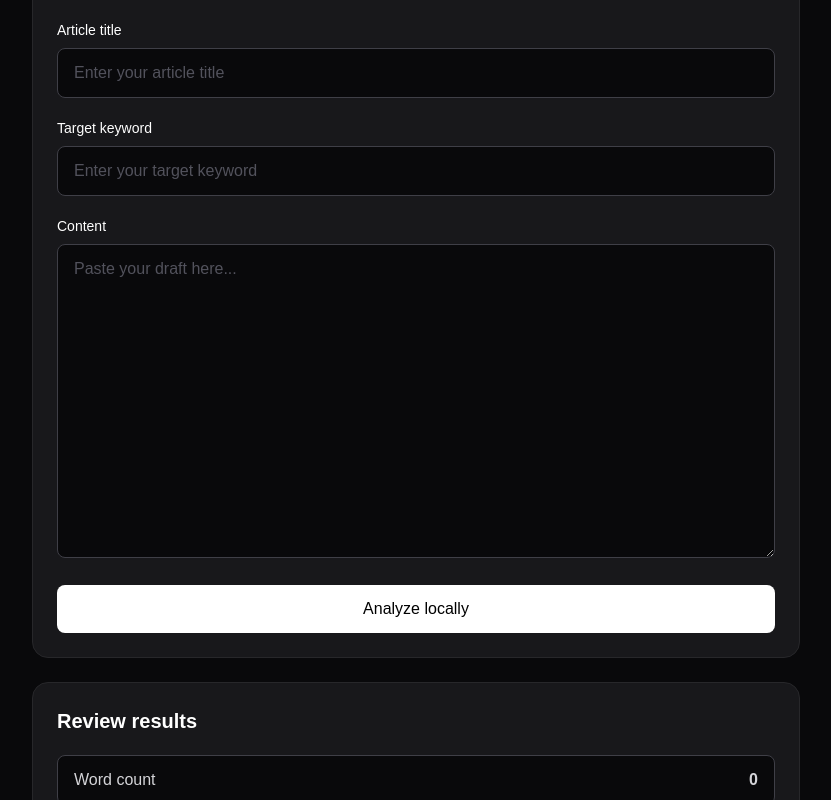
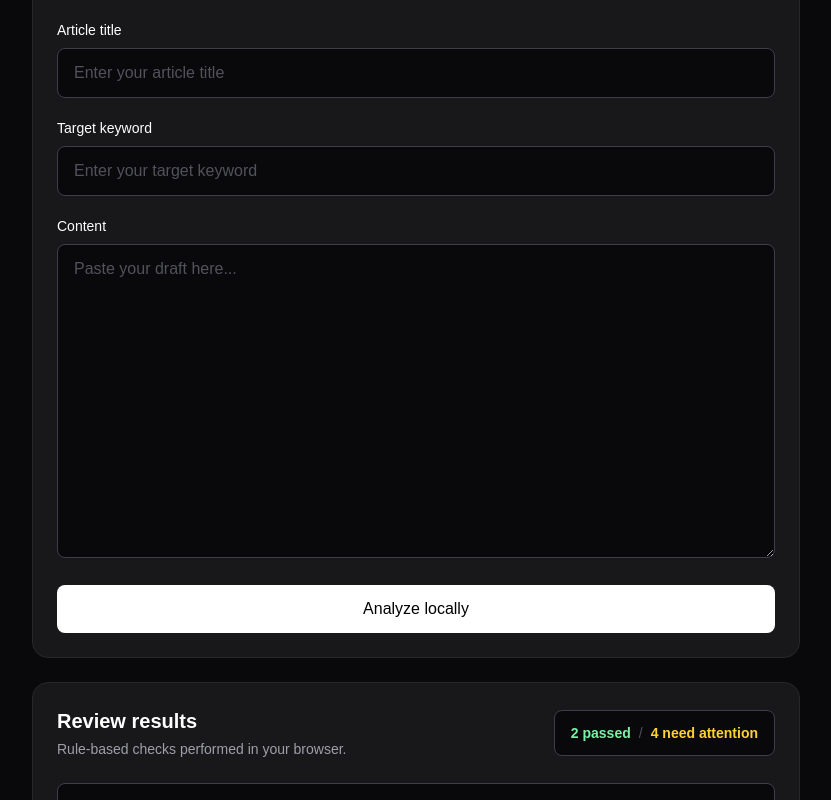
Before and after one commit to edumbao/draftlocal, a Next.js app: page / in a window 1280 px wide. Both pictures are taken after a click on the button "Analyze locally". Shown: the part 299-1099 px from the top of the page, without its empty margins (224-1055 px from the left). Built offline with nearby package versions, Linux system fonts and the light colour scheme.

Commit message:
Expand local writing analysis rules

```diff
--- a/src/app/page.tsx
+++ b/src/app/page.tsx
@@ -4,11 +4,20 @@ import { useMemo, useState } from "react";
 
 type AnalysisResult = {
   wordCount: number;
+  paragraphCount: number;
+  headingCount: number;
+  longParagraphCount: number;
+  longSentenceCount: number;
+  internalLinkCount: number;
+  externalLinkCount: number;
   keywordInTitle: boolean;
   keywordInFirst100Words: boolean;
-  headingCount: number;
-  longParagraphCount: number;
+  keywordInHeadings: boolean;
+  passedChecks: number;
+  attentionChecks: number;
 };
+
+type ResultStatus = "pass" | "warn" | "info";
 
 export default function Home() {
   const [title, setTitle] = useState("");
@@ -24,41 +33,121 @@ export default function Home() {
   function analyzeContent() {
     const cleanContent = content.trim();
 
+    // WORDS
     const words = cleanContent
       ? cleanContent.split(/\s+/).filter(Boolean)
       : [];
 
     const first100Words = words.slice(0, 100).join(" ").toLowerCase();
 
+    // LINES
     const lines = cleanContent
       .split("\n")
       .map((line) => line.trim())
       .filter(Boolean);
 
-    const headingCount = lines.filter((line) =>
-      /^#{1,6}\s+/.test(line)
-    ).length;
+    // MARKDOWN HEADINGS
+    const headings = lines.filter((line) => /^#{1,6}\s+/.test(line));
 
-    const paragraphs = cleanContent
+    const headingCount = headings.length;
+
+    const keywordInHeadings =
+      normalizedKeyword.length > 0 &&
+      headings.some((heading) =>
+        heading.toLowerCase().includes(normalizedKeyword)
+      );
+
+    // PARAGRAPHS
+    const contentBlocks = cleanContent
       .split(/\n\s*\n/)
-      .map((paragraph) => paragraph.trim())
+      .map((block) => block.trim())
       .filter(Boolean);
 
+    const paragraphs = contentBlocks.filter(
+      (block) => !/^#{1,6}\s+/.test(block)
+    );
+
+    const paragraphCount = paragraphs.length;
+
     const longParagraphCount = paragraphs.filter((paragraph) => {
-      const paragraphWords = paragraph.split(/\s+/).filter(Boolean);
+      const paragraphWords = paragraph
+        .split(/\s+/)
+        .filter(Boolean);
+
       return paragraphWords.length > 120;
     }).length;
 
+    // SENTENCES
+    const sentences = cleanContent
+      .replace(/^#{1,6}\s+/gm, "")
+      .split(/[.!?]+(?:\s+|$)/)
+      .map((sentence) => sentence.trim())
+      .filter(Boolean);
+
+    const longSentenceCount = sentences.filter((sentence) => {
+      const sentenceWords = sentence
+        .split(/\s+/)
+        .filter(Boolean);
+
+      return sentenceWords.length > 30;
+    }).length;
+
+    // MARKDOWN LINKS
+    const markdownLinkRegex = /\[([^\]]+)\]\(([^)]+)\)/g;
+
+    const links = Array.from(
+      cleanContent.matchAll(markdownLinkRegex)
+    ).map((match) => match[2]);
+
+    const internalLinkCount = links.filter((url) => {
+      return (
+        url.startsWith("/") ||
+        url.startsWith("#") ||
+        url.startsWith("./") ||
+        url.startsWith("../")
+      );
+    }).length;
+
+    const externalLinkCount = links.filter((url) => {
+      return /^https?:\/\//i.test(url);
+    }).length;
+
+    // KEYWORD CHECKS
+    const keywordInTitle =
+      normalizedKeyword.length > 0 &&
+      title.toLowerCase().includes(normalizedKeyword);
+
+    const keywordInFirst100Words =
+      normalizedKeyword.length > 0 &&
+      first100Words.includes(normalizedKeyword);
+
+    // QUALITY CHECKS USED IN SUMMARY
+    const qualityChecks = [
+      keywordInTitle,
+      keywordInFirst100Words,
+      keywordInHeadings,
+      headingCount > 0,
+      longParagraphCount === 0,
+      longSentenceCount === 0,
+    ];
+
+    const passedChecks = qualityChecks.filter(Boolean).length;
+    const attentionChecks =
+      qualityChecks.length - passedChecks;
+
     setResults({
       wordCount: words.length,
-      keywordInTitle:
-        normalizedKeyword.length > 0 &&
-        title.toLowerCase().includes(normalizedKeyword),
-      keywordInFirst100Words:
-        normalizedKeyword.length > 0 &&
-        first100Words.includes(normalizedKeyword),
+      paragraphCount,
       headingCount,
       longParagraphCount,
+      longSentenceCount,
+      internalLinkCount,
+      externalLinkCount,
+      keywordInTitle,
+      keywordInFirst100Words,
+      keywordInHeadings,
+      passedChecks,
+      attentionChecks,
     });
   }
 
@@ -144,19 +233,65 @@ export default function Home() {
 
         {results && (
           <div className="mt-6 rounded-2xl border border-zinc-800 bg-zinc-900 p-6">
-            <h2 className="text-xl font-semibold">Review results</h2>
+            <div className="flex flex-col gap-3 sm:flex-row sm:items-center sm:justify-between">
+              <div>
+                <h2 className="text-xl font-semibold">
+                  Review results
+                </h2>
 
-            <div className="mt-5 space-y-3">
+                <p className="mt-1 text-sm text-zinc-400">
+                  Rule-based checks performed in your browser.
+                </p>
+              </div>
+
+              <div className="rounded-lg border border-zinc-700 bg-zinc-950 px-4 py-3 text-sm">
+                <span className="font-semibold text-green-300">
+                  {results.passedChecks} passed
+                </span>
+
+                <span className="mx-2 text-zinc-600">
+                  /
+                </span>
+
+                <span className="font-semibold text-amber-300">
+                  {results.attentionChecks} need attention
+                </span>
+              </div>
+            </div>
+
+            <div className="mt-6 space-y-3">
               <ResultRow
                 label="Word count"
                 value={String(results.wordCount)}
                 status="info"
+                explanation="Total number of words found in the draft."
+              />
+
+              <ResultRow
+                label="Paragraph count"
+                value={String(results.paragraphCount)}
+                status="info"
+                explanation="Counts text blocks separated by blank lines."
+              />
+
+              <ResultRow
+                label="Heading count"
+                value={String(results.headingCount)}
+                status={results.headingCount > 0 ? "pass" : "warn"}
+                explanation="Detects Markdown headings such as ## Example Heading."
               />
 
               <ResultRow
                 label="Keyword in title"
-                value={results.keywordInTitle ? "Pass" : "Needs attention"}
-                status={results.keywordInTitle ? "pass" : "warn"}
+                value={
+                  results.keywordInTitle
+                    ? "Pass"
+                    : "Needs attention"
+                }
+                status={
+                  results.keywordInTitle ? "pass" : "warn"
+                }
+                explanation="Checks whether the target keyword appears in the article title."
               />
 
               <ResultRow
@@ -167,30 +302,72 @@ export default function Home() {
                     : "Needs attention"
                 }
                 status={
-                  results.keywordInFirst100Words ? "pass" : "warn"
+                  results.keywordInFirst100Words
+                    ? "pass"
+                    : "warn"
                 }
+                explanation="Checks whether the target keyword appears early in the draft."
               />
 
               <ResultRow
-                label="Heading count"
-                value={String(results.headingCount)}
-                status="info"
+                label="Keyword in headings"
+                value={
+                  results.keywordInHeadings
+                    ? "Pass"
+                    : "Needs attention"
+                }
+                status={
+                  results.keywordInHeadings
+                    ? "pass"
+                    : "warn"
+                }
+                explanation="Checks Markdown headings for the target keyword."
               />
 
               <ResultRow
                 label="Long paragraphs"
                 value={String(results.longParagraphCount)}
                 status={
-                  results.longParagraphCount === 0 ? "pass" : "warn"
+                  results.longParagraphCount === 0
+                    ? "pass"
+                    : "warn"
                 }
+                explanation="Flags paragraphs containing more than 120 words."
+              />
+
+              <ResultRow
+                label="Long sentences"
+                value={String(results.longSentenceCount)}
+                status={
+                  results.longSentenceCount === 0
+                    ? "pass"
+                    : "warn"
+                }
+                explanation="Flags sentences containing more than 30 words."
+              />
+
+              <ResultRow
+                label="Internal links"
+                value={String(results.internalLinkCount)}
+                status="info"
+                explanation="Counts relative Markdown links such as /blog/example."
+              />
+
+              <ResultRow
+                label="External links"
+                value={String(results.externalLinkCount)}
+                status="info"
+                explanation="Counts Markdown links beginning with http:// or https://."
               />
             </div>
           </div>
         )}
 
         <div className="mt-6 rounded-xl border border-zinc-800 bg-zinc-900/60 p-4 text-sm text-zinc-400">
-          <strong className="text-zinc-200">Local processing:</strong> These
-          first checks run entirely in your browser. No cloud AI service is
+          <strong className="text-zinc-200">
+            Local processing:
+          </strong>{" "}
+          These checks run entirely in your browser. No cloud AI service is
           being used.
         </div>
       </div>
@@ -202,23 +379,39 @@ function ResultRow({
   label,
   value,
   status,
+  explanation,
 }: {
   label: string;
   value: string;
-  status: "pass" | "warn" | "info";
+  status: ResultStatus;
+  explanation: string;
 }) {
   const statusClasses = {
-    pass: "border-green-900/60 bg-green-950/30 text-green-300",
-    warn: "border-amber-900/60 bg-amber-950/30 text-amber-300",
-    info: "border-zinc-700 bg-zinc-950 text-zinc-300",
+    pass:
+      "border-green-900/60 bg-green-950/30 text-green-300",
+    warn:
+      "border-amber-900/60 bg-amber-950/30 text-amber-300",
+    info:
+      "border-zinc-700 bg-zinc-950 text-zinc-300",
   };
 
   return (
     <div
-      className={`flex items-center justify-between rounded-lg border px-4 py-3 ${statusClasses[status]}`}
+      className={`rounded-lg border px-4 py-3 ${statusClasses[status]}`}
     >
-      <span>{label}</span>
-      <strong>{value}</strong>
+      <div className="flex items-center justify-between gap-4">
+        <span className="font-medium">
+          {label}
+        </span>
+
+        <strong className="shrink-0">
+          {value}
+        </strong>
+      </div>
+
+      <p className="mt-1 text-xs opacity-70">
+        {explanation}
+      </p>
     </div>
   );
 }
```
